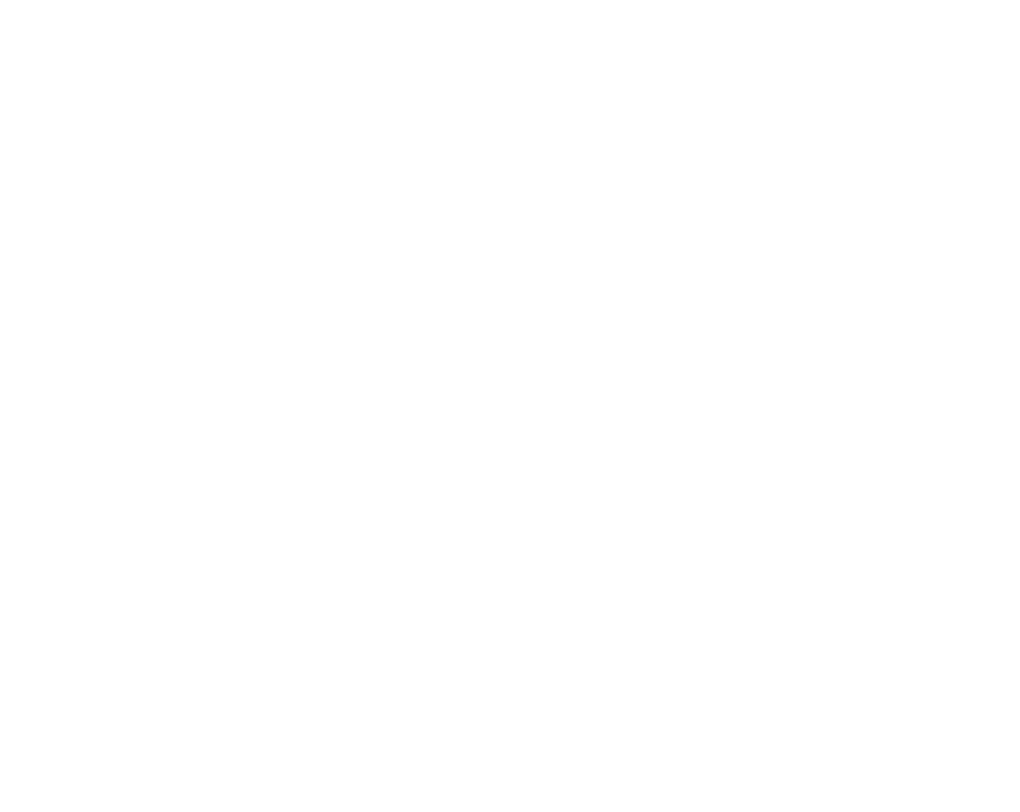
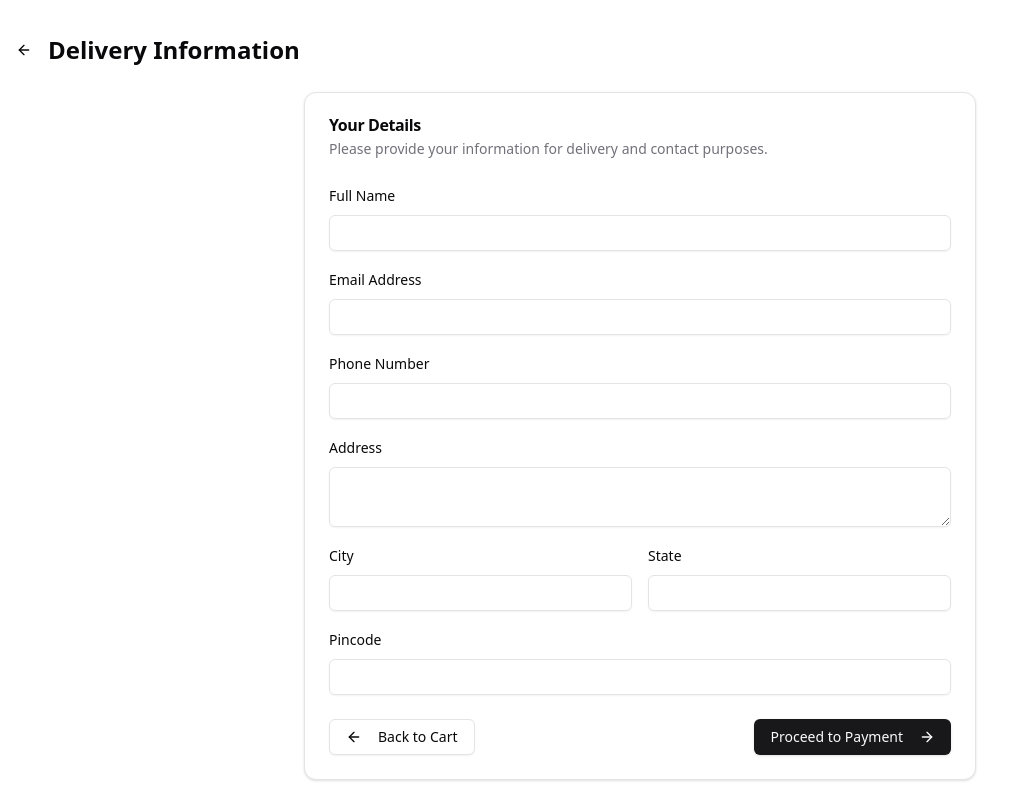
Before and after one commit to SadiwalSachin/meal-planner, a React (Vite) app in the folder Client/: page /delivery-info in a window 1280 px wide. Before the commit this address had no page. Shown: the whole page, without its empty margins (0-1020 px from the left). Built offline with nearby package versions, Linux system fonts and the light colour scheme.

Commit message:
address page added

```diff
--- a/Client/src/App.tsx
+++ b/Client/src/App.tsx
@@ -10,6 +10,7 @@
 import ProtectedRoute from "./components/ProtectedRoute";
 import SelectedRecipe from "./components/SelectedRecipe";
 import { GroceryCartComponent } from "./components/grocery-cart";
+import UserInfoPage from "./hooks/user-info";
 
 function App() {
   return (
@@ -23,6 +24,7 @@
           <Route path="/grocery" element={<GrocerySearchComponent/>}/>
           <Route path="/grocery-list" element={<GroceryCartComponent/>}/>
         </Route>
+        <Route  path="/delivery-info" element={<UserInfoPage/>}/>
         <Route path={"/profile"} element={<ProfilePageComponent />} />
         <Route path="/edit-profile" element={<EditProfile/>}/>
         <Route path="/sign-up" element={<SignUp/>}/>
--- a/Client/src/components/grocery-cart.tsx
+++ b/Client/src/components/grocery-cart.tsx
@@ -6,6 +6,7 @@
 import { Separator } from "@/components/ui/separator"
 import { useDispatch, useSelector } from 'react-redux'
 import { addToGrocery, removeFromGrocery } from '@/redux/Slices/grocerySlice'
+import { useNavigate } from 'react-router-dom'
 
 interface GroceryItem {
   id: number
@@ -14,32 +15,9 @@
   quantity: number
 }
 
-// const initialGroceryItems: GroceryItem[] = [
-//   { id: 1, name: "Organic Bananas", price: 0.99, quantity: 2 },
-//   { id: 2, name: "Whole Milk", price: 3.49, quantity: 1 },
-//   { id: 3, name: "Whole Wheat Bread", price: 2.99, quantity: 1 },
-//   { id: 4, name: "Chicken Breast", price: 5.99, quantity: 2 },
-//   { id: 5, name: "Spinach", price: 2.49, quantity: 1 },
-//   { id: 6, name: "Eggs", price: 3.99, quantity: 1 },
-//   { id: 7, name: "Tomatoes", price: 1.99, quantity: 3 },
-//   { id: 8, name: "Greek Yogurt", price: 4.49, quantity: 1 },
-// ]
+export function GroceryCartComponent() {
 
-export function GroceryCartComponent() {
-  // const [groceryItems, setGroceryItems] = useState<GroceryItem[]>(initialGroceryItems)
-
-  // const handleQuantityChange = (id: number, change: number) => {
-  //   setGroceryItems(prevItems =>
-  //     prevItems.map(item =>
-  //       item.id === id
-  //         ? { ...item, quantity: Math.max(0, item.quantity + change) }
-  //         : item
-  //     ).filter(item => item.quantity > 0)
-  //   )
-  // }
-
-  // const totalCost = groceryItems.reduce((sum, item) => sum + item.price * item.quantity, 0)
-
+  const navigate = useNavigate()
   const dispatch = useDispatch()
   const { groceryItems, totalPrice } = useSelector((state)=>state.groceryReducer)
 
@@ -96,7 +74,9 @@
           <div className="text-xl font-bold">
             Total Price : {totalPrice}
           </div>
-          <Button className="w-full sm:w-auto" size="lg">
+          <Button
+          onClick={()=>navigate("/delivery-info")}
+          className="w-full sm:w-auto" size="lg">
             Proceed to Payment
           </Button>
         </CardFooter>
--- a/Client/src/components/profile-page.tsx
+++ b/Client/src/components/profile-page.tsx
@@ -156,20 +156,22 @@
             <CardContent>
               <div className="space-y-4">
                 <div className="flex items-center">
-                  <User className="h-5 w-5 text-muted-foreground mr-2" />
+                  {/* <User className="h-5 w-5 text-muted-foreground mr-2" /> */}
                   <span>Male, 35 years old</span>
                 </div>
                 <div className="flex items-center">
-                  <Mail className="h-5 w-5 text-muted-foreground mr-2" />
+                  {/* <Mail className="h-5 w-5 text-muted-foreground mr-2" /> */}
                   <span>john.doe@example.com</span>
                 </div>
-                <div className="flex items-center">
-                  <Phone className="h-5 w-5 text-muted-foreground mr-2" />
-                  <span>+1 (555) 123-4567</span>
+                <div className="flex items-center gap-4">
+                    <span>Weight - 70</span>
+                    <span>Height - 89</span>
                 </div>
-                <div className="flex items-center">
-                  <MapPin className="h-5 w-5 text-muted-foreground mr-2" />
-                  <span>New York, NY</span>
+                <div className="flex items-center gap-4">
+                  <h2 className="font-semibold">Health goal - </h2>
+                </div>
+                <div className="flex items-center gap-4">
+                  <h2 className="font-semibold">Activity level- </h2>
                 </div>
               </div>
               <div className="mt-6 space-y-4">
--- /dev/null
+++ b/Client/src/hooks/user-info.tsx
@@ -0,0 +1,80 @@
+import React from 'react'
+import { ArrowLeft, ArrowRight } from 'lucide-react'
+import { Button } from "@/components/ui/button"
+import { Card, CardContent, CardDescription, CardFooter, CardHeader, CardTitle } from "@/components/ui/card"
+import { Input } from "@/components/ui/input"
+import { Label } from "@/components/ui/label"
+import { Textarea } from "@/components/ui/textarea"
+import { useNavigate } from 'react-router-dom'
+
+export default function UserInfoPage() {
+  const handleSubmit = (event: React.FormEvent<HTMLFormElement>) => {
+    event.preventDefault()
+    // Handle form submission here
+    console.log('User information submitted')
+  }
+  const navigate = useNavigate()
+
+  return (
+    <div className="container mx-auto px-4 py-8">
+      <div className="mb-6 flex items-center">
+        <Button
+        onClick={()=>navigate(-1)}
+        variant="ghost" className="mr-4 p-0" aria-label="Go back">
+          <ArrowLeft className="h-6 w-6" />
+        </Button>
+        <h1 className="text-2xl font-bold">Delivery Information</h1>
+      </div>
+      <Card className="mx-auto max-w-2xl">
+        <form onSubmit={handleSubmit}>
+          <CardHeader>
+            <CardTitle>Your Details</CardTitle>
+            <CardDescription>Please provide your information for delivery and contact purposes.</CardDescription>
+          </CardHeader>
+          <CardContent className="space-y-4">
+            <div className="space-y-2">
+              <Label htmlFor="fullName">Full Name</Label>
+              <Input id="fullName" required />
+            </div>
+            <div className="space-y-2">
+              <Label htmlFor="email">Email Address</Label>
+              <Input id="email" type="email" required />
+            </div>
+            <div className="space-y-2">
+              <Label htmlFor="phone">Phone Number</Label>
+              <Input id="phone" type="tel" required />
+            </div>
+            <div className="space-y-2">
+              <Label htmlFor="address">Address</Label>
+              <Textarea id="address" required />
+            </div>
+            <div className="grid grid-cols-2 gap-4">
+              <div className="space-y-2">
+                <Label htmlFor="city">City</Label>
+                <Input id="city" required />
+              </div>
+              <div className="space-y-2">
+                <Label htmlFor="state">State</Label>
+                <Input id="state" required />
+              </div>
+            </div>
+            <div className="space-y-2">
+              <Label htmlFor="pincode">Pincode</Label>
+              <Input id="pincode" required />
+            </div>
+          </CardContent>
+          <CardFooter className="flex justify-between">
+            <Button variant="outline">
+              <ArrowLeft className="mr-2 h-4 w-4" />
+              Back to Cart
+            </Button>
+            <Button type="submit">
+              Proceed to Payment
+              <ArrowRight className="ml-2 h-4 w-4" />
+            </Button>
+          </CardFooter>
+        </form>
+      </Card>
+    </div>
+  )
+}
```
